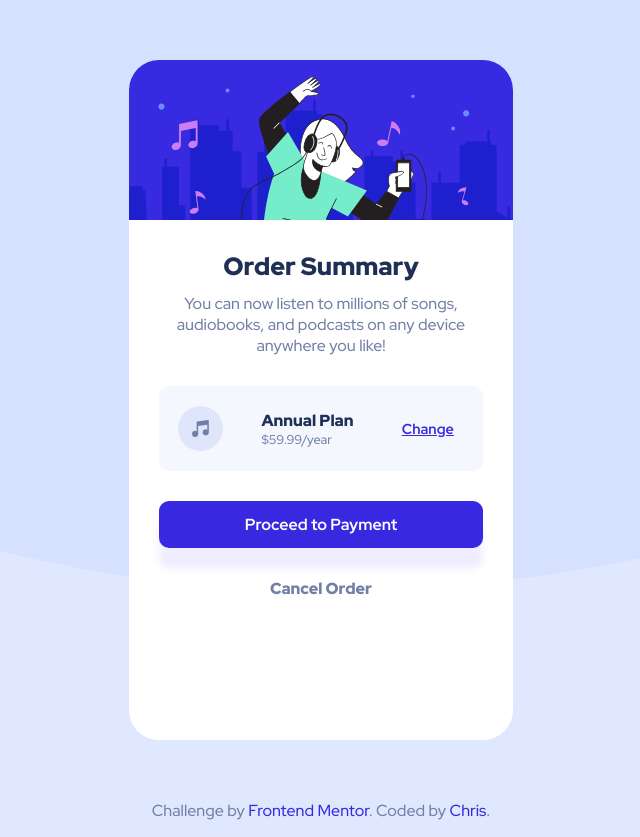
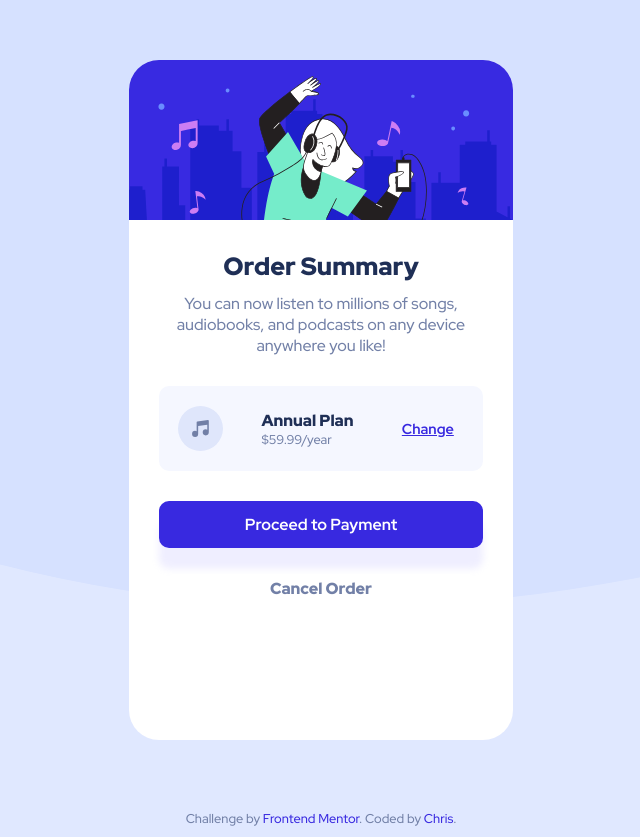
Before and after one commit to christiankurniadi/order-summary-card, a plain HTML site: page index.html in a window 1280 px wide. Shown: the whole page, without its empty margins (319-959 px from the left). Drawn offline with Linux system fonts and the light colour scheme.

Commit message:
add litte styles to attribution

```diff
--- a/app/scss/_globals.scss
+++ b/app/scss/_globals.scss
@@ -37,6 +37,8 @@ body {
 
 .attribution {
   text-align: center;
+  font-size: 0.8rem;
+  margin: 10px;
 
   & a {
     color: $brightBlue;
```
Also changed, not shown: dist/main.css, 1 other file.
